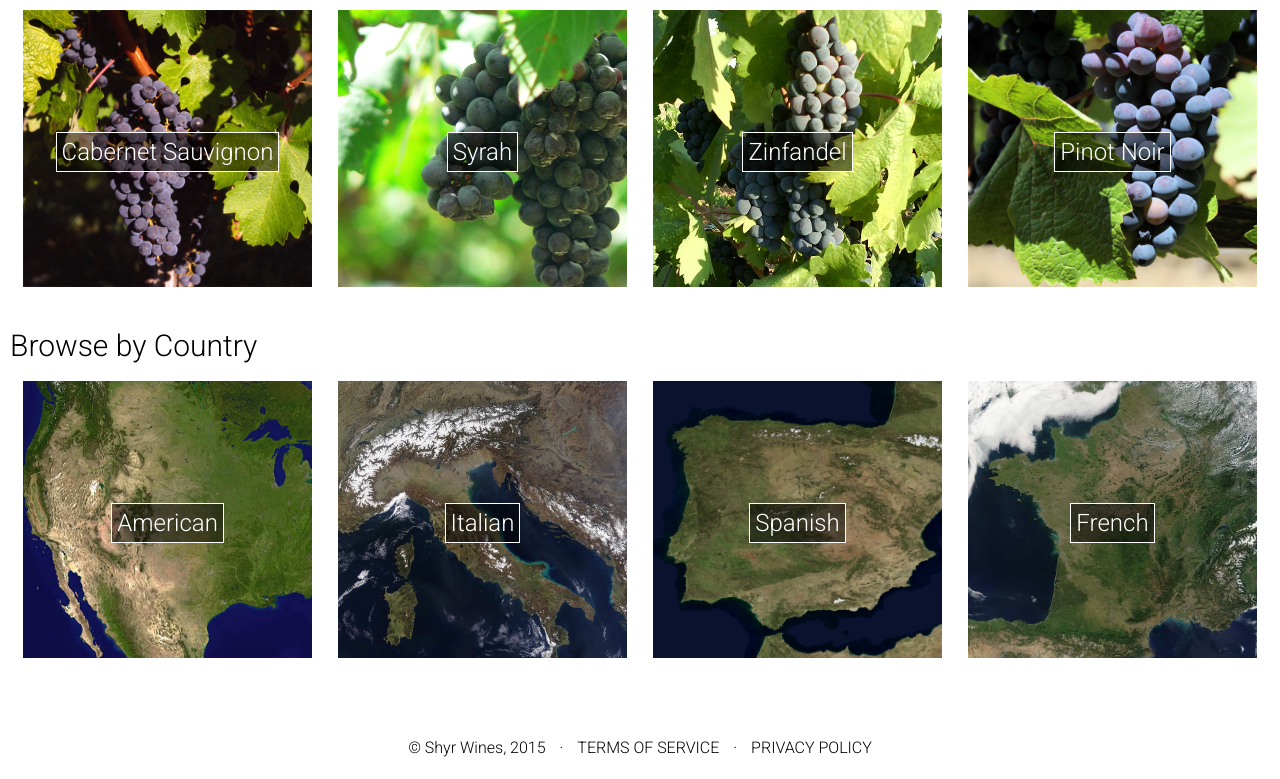
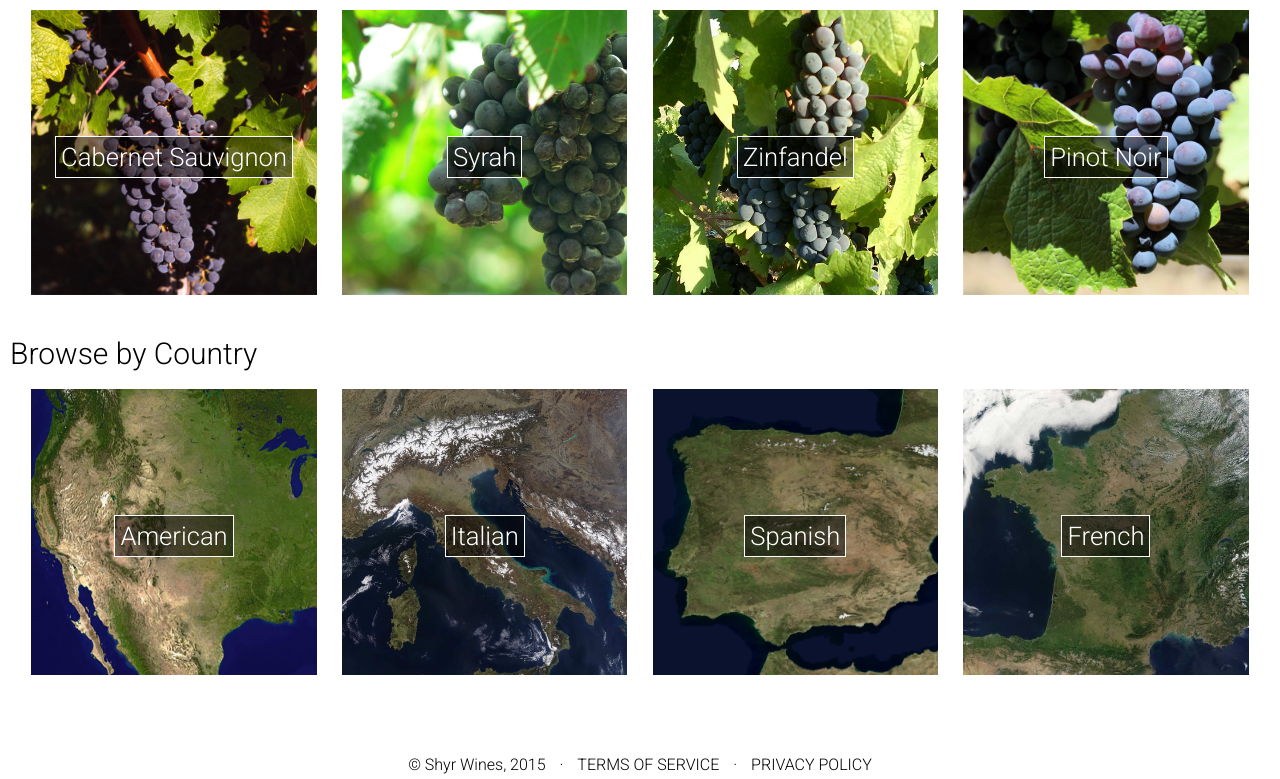
Before and after one commit to ysshah/shyrwines-php, a PHP site: page / in a window 1280 px wide. Shown: the part 201-980 px from the top of the page. Before the commit the page ends 958 px from the top, so only its background shows below. Run offline with PHP 8.4, Linux system fonts and the light colour scheme; some libraries are stand-ins or nearby versions.

Commit message:
Index panel resizing for smaller screens

```diff
--- a/assets/style.css
+++ b/assets/style.css
@@ -999,6 +999,21 @@ button#continue-shopping {
     margin-top: 10px;
 }
 
+
+/* LESS THAN 1280px */
+@media only screen and (max-device-width: 1280px), only screen and (max-width: 1280px) {
+
+    /* INDEX */
+    .panel {
+        width: 22.3vw;
+        height: 22.3vw;
+    }
+    .panel-text {
+        font-size: 2vw;
+    }
+
+}
+
 /* LESS THAN 1150px */
 @media only screen and (max-device-width: 1150px), only screen and (max-width: 1150px) {
 
```
